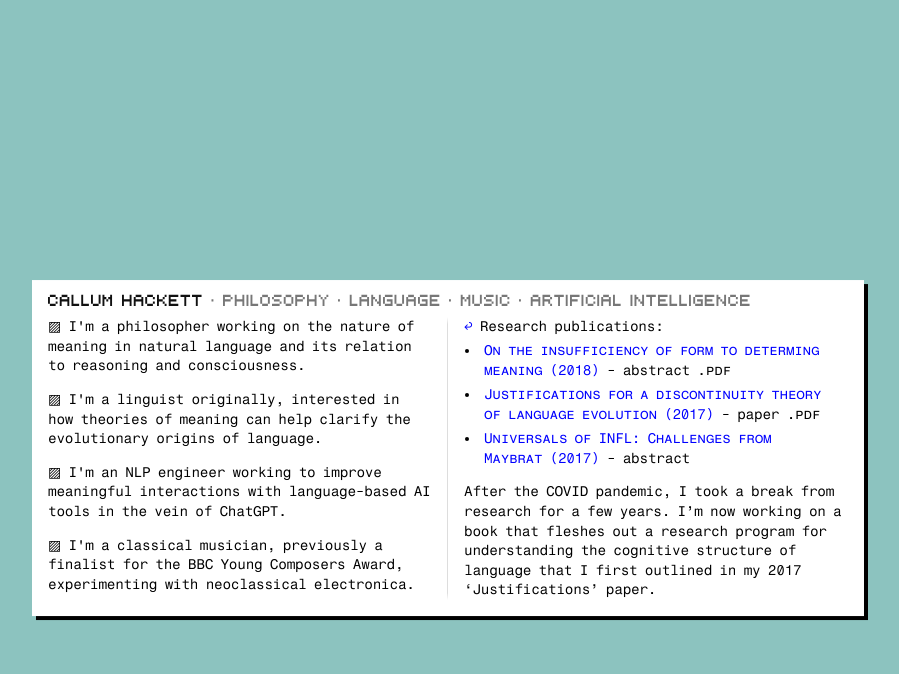
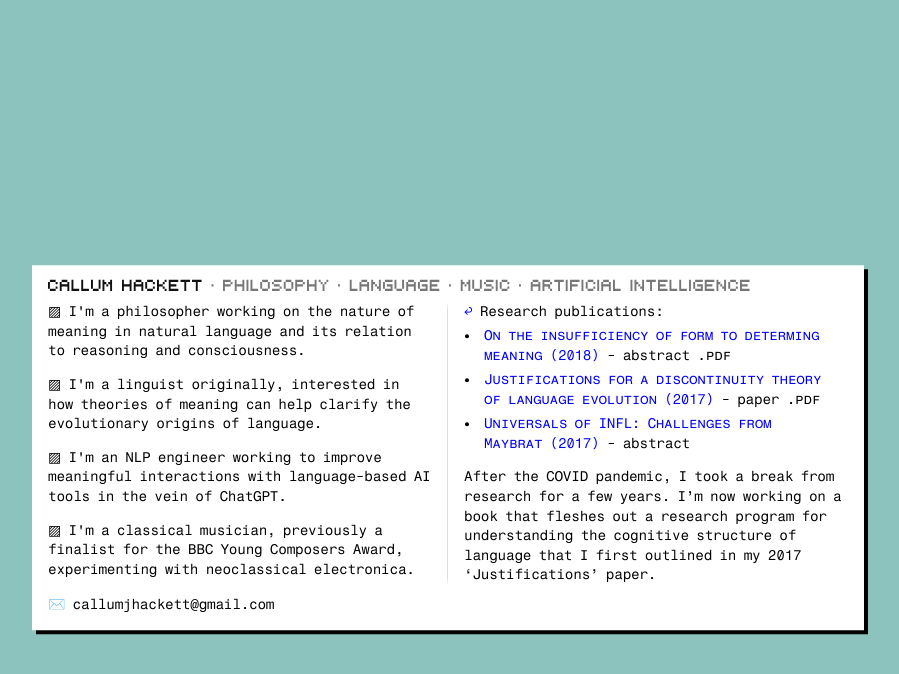
Before and after one commit to callumhackett/callumhackett.github.io, a Jekyll site: the page built from publications.html, in a window 1280 px wide. Shown: the top 674 px of the page, without its empty margins (190-1089 px from the left). Built offline with Jekyll 4.4.1, drawn with Linux system fonts in a browser that asks for light colours.

Commit message:
content updates

```diff
--- a/_layouts/front.html
+++ b/_layouts/front.html
@@ -16,7 +16,10 @@
     {%- else -%}
         <div id="content">
     {%- endif -%}
-    {{ content | smartify }}
+            {{ content | smartify }}
+        </div>
+    <div id="contact">
+        ✉️ callumjhackett@gmail.com
     </div>
 </div>
 {%- endcapture -%}
--- a/assets/css/main.css
+++ b/assets/css/main.css
@@ -127,6 +127,9 @@ audio {
     width: 100%;
     height: 100%;
 }
+#contact {
+    margin-top: 10px;
+}
 
 /* Containers */
 #body-grid {
```
